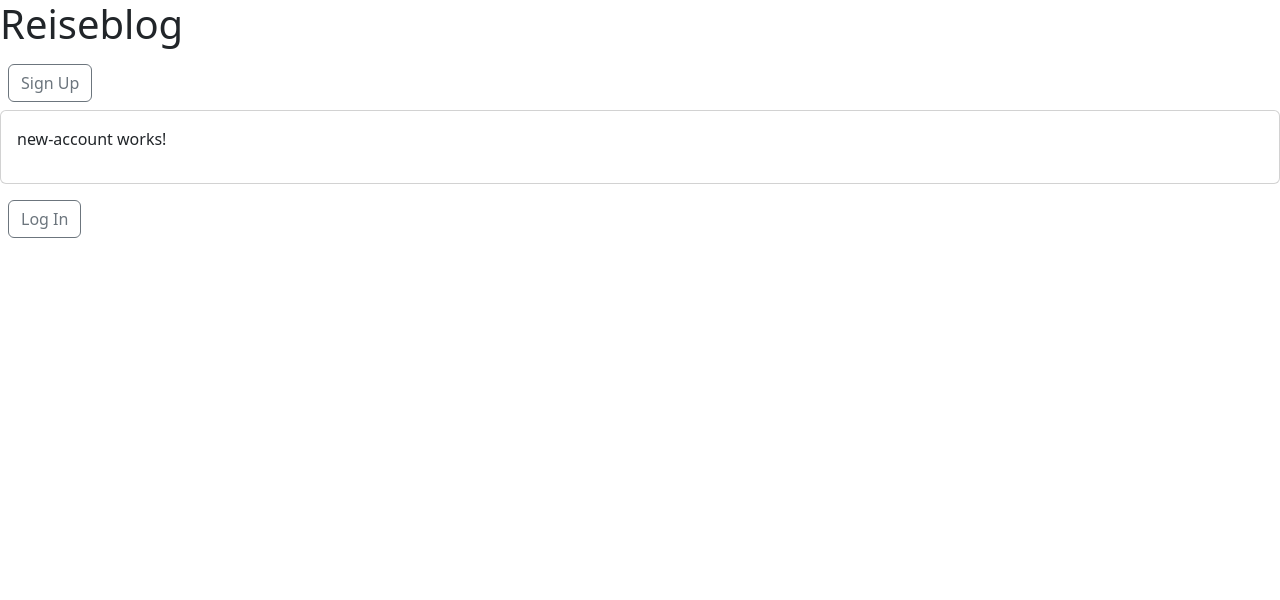
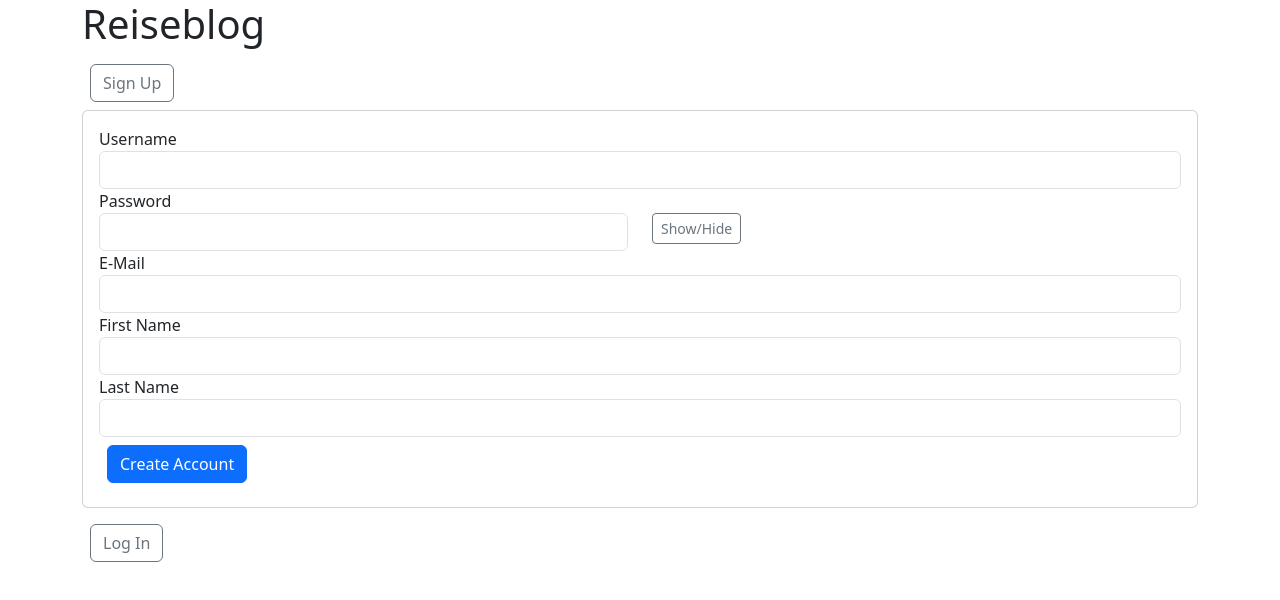
Before and after one commit to KyawIT/mogodb-reise-blog, an Angular app in the folder frontend/reiseblog/: page / in a window 1280 px wide. Both pictures are taken after a click on the button "Sign Up". Shown: the top 600 px of the page. Built offline with nearby package versions, Linux system fonts and the light colour scheme.

Commit message:
Implemented signup logic

```diff
--- a/frontend/reiseblog/src/app/app.component.html
+++ b/frontend/reiseblog/src/app/app.component.html
@@ -1,3 +1,4 @@
+<div class="container">
     <h1>Reiseblog</h1>
 
     @if (loginService.user !== null && false) {
@@ -6,3 +7,4 @@
     @else {
         <app-login />
     }
+</div>
--- a/frontend/reiseblog/src/app/login/component/new-account/new-account.component.html
+++ b/frontend/reiseblog/src/app/login/component/new-account/new-account.component.html
@@ -1 +1,23 @@
-<p>new-account works!</p>
+<label for="username">Username</label>
+<input type="text" class="form-control" id="username" [(ngModel)]="user().username" />
+
+<label for="password">Password</label>
+<div class="row">
+    <div class="col-6">
+        <input [type]="showPassword() ? 'text': 'password'" class="form-control" id="password" [(ngModel)]="user().password" />
+    </div>
+    <div class="col-2">
+        <button (click)="showPassword.set(!showPassword())" class="btn btn-sm btn-outline-secondary">Show/Hide</button>
+    </div>
+</div>
+
+<label for="email">E-Mail</label>
+<input type="text" class="form-control" id="email" [(ngModel)]="user().email" />
+
+<label for="firstName">First Name</label>
+<input type="text" class="form-control" id="firstName" [(ngModel)]="user().firstName" />
+
+<label for="lastName">Last Name</label>
+<input type="text" class="form-control" id="lastName" [(ngModel)]="user().lastName" />
+
+<button class="btn btn-primary m-2" (click)="createUser()">Create Account</button>
--- a/frontend/reiseblog/src/app/login/component/new-account/new-account.component.ts
+++ b/frontend/reiseblog/src/app/login/component/new-account/new-account.component.ts
@@ -1,11 +1,36 @@
-import { Component } from '@angular/core';
+import { Component, signal, Signal } from '@angular/core';
+import { LoginService } from '../../login.service';
+import { User } from '../../../models/user';
+import { UserNew } from '../../../models/user.new';
+import { FormsModule } from '@angular/forms';
 
 @Component({
   selector: 'app-new-account',
-  imports: [],
+  imports: [FormsModule],
   templateUrl: './new-account.component.html',
   styleUrl: './new-account.component.scss'
 })
 export class NewAccountComponent {
+  public user = signal<UserNew>({
+    username: '',
+    password: '',
+    email: '',
+    firstName: '',
+    lastName: ''
+  });
+  public showPassword = signal<boolean>(false);
 
+  constructor(private loginService:LoginService) {
+
+  }
+
+  public async createUser() {
+    const user = await this.loginService.createUser(this.user());
+    if (user) {
+      console.log('User created:', user);
+      this.loginService.user = user;
+    } else {
+      alert('User creation failed');
+    }
+  }
 }
--- a/frontend/reiseblog/src/app/login/login.service.ts
+++ b/frontend/reiseblog/src/app/login/login.service.ts
@@ -1,6 +1,7 @@
 import { Injectable } from '@angular/core';
 import { User } from '../models/user';
 import { BackendService } from '../backend.service';
+import { UserNew } from '../models/user.new';
 
 @Injectable({
   providedIn: 'root'
@@ -10,7 +11,7 @@ export class LoginService {
 
   constructor(private backendService:BackendService) { }
 
-  public async createUser(user:User):Promise<User|null> {
+  public async createUser(user:UserNew):Promise<User|null> {
     const response = await this.backendService.httpPostRequest('/user', user);
     if (response) {
       this.user = response;
```
Also changed, not shown: frontend/reiseblog/src/app/models/user.new.ts (added, +7 -0 lines). Lines whose indentation alone changed are shown as unchanged.
